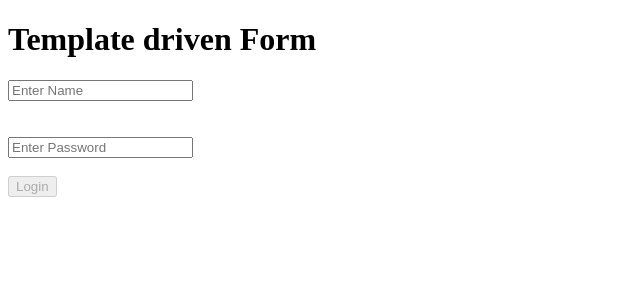
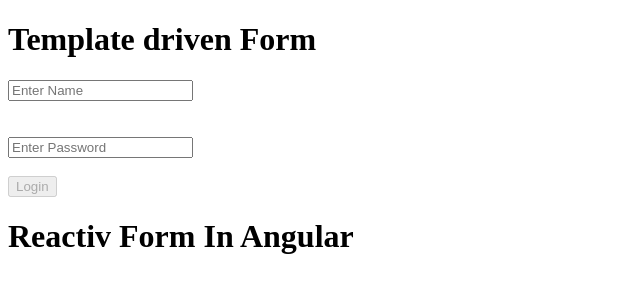
Before and after one commit to Adrion10/Angular_lesons, an Angular app in the folder angular-lessons/Form/: page / in a window 1280 px wide. Shown: the top 300 px of the page, without its empty margins (0-640 px from the left). Built offline with nearby package versions, Linux system fonts and the light colour scheme.

Commit message:
Reactiv Form In Angular

```diff
--- a/angular-lessons/Form/src/app/app.component.html
+++ b/angular-lessons/Form/src/app/app.component.html
@@ -6,7 +6,6 @@
     required
     #name="ngModel"
     email
-    pattern="^[a-zA-Z]+$"
     name="'name"
     placeholder="Enter Name"
     ngModel
@@ -33,3 +32,4 @@
   <br />
   <button [disabled]="loginForm.invalid">Login</button>
 </form>
+<h1>{{ title1 }}</h1>
--- a/angular-lessons/Form/src/app/app.component.ts
+++ b/angular-lessons/Form/src/app/app.component.ts
@@ -10,4 +10,5 @@
   loginUser(item: any) {
     console.log(item);
   }
+  title1="Reactiv Form In Angular"
 }
```
